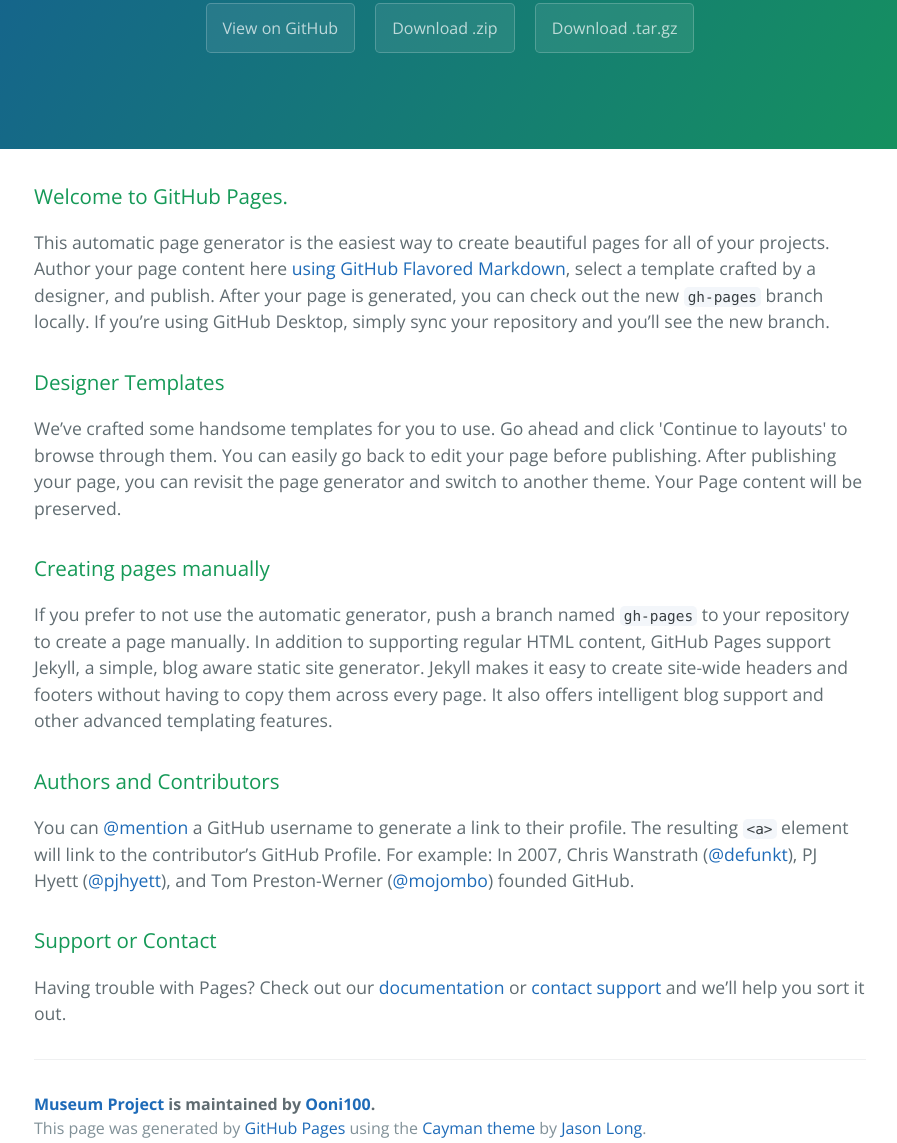
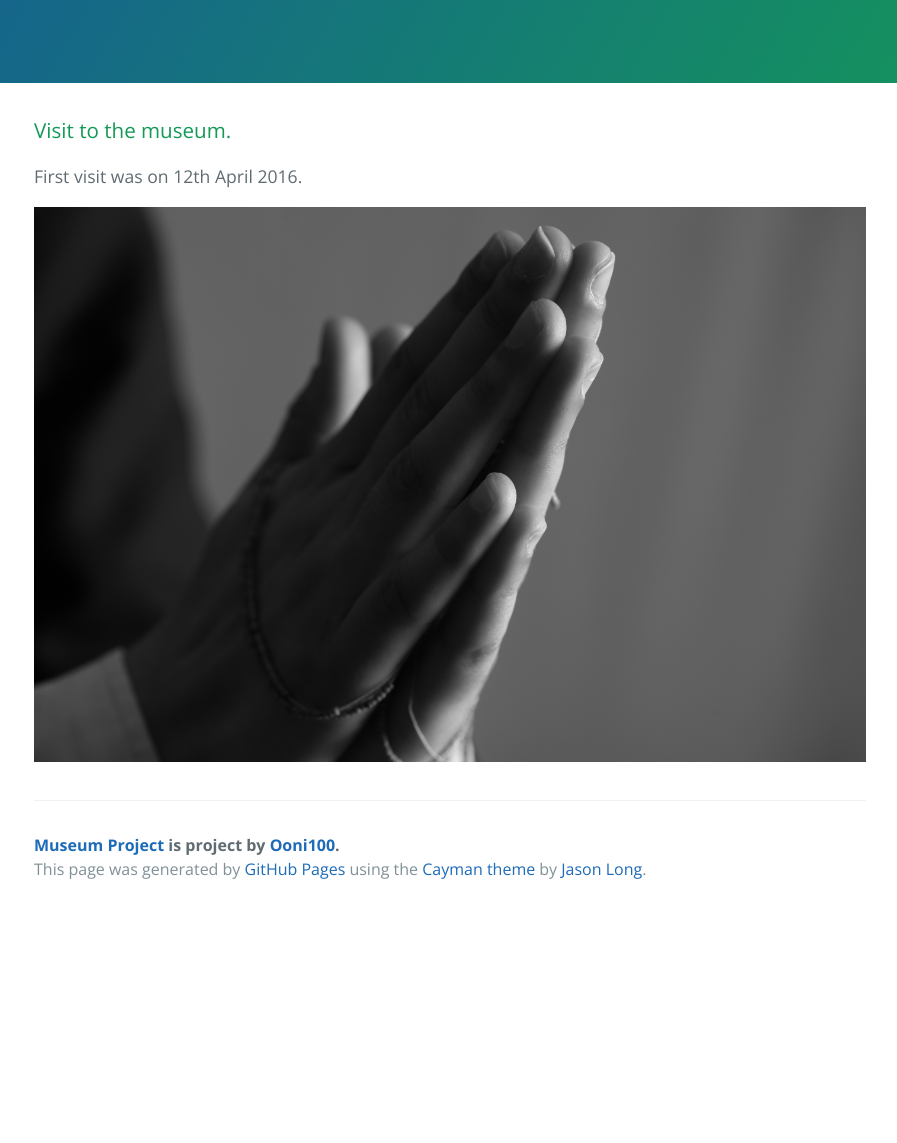
Before and after one commit to Ooni100/Museum-Project, a plain HTML site: page index.html in a window 1280 px wide. Shown: the part 234-1377 px from the top of the page, without its empty margins (190-1087 px from the left). After the commit the page ends 1147 px from the top, so only its background shows below. Drawn offline with nearby package versions, Linux system fonts and the light colour scheme.

Commit message:
Update index.html

```diff
--- a/index.html
+++ b/index.html
@@ -10,42 +10,32 @@
     <link rel="stylesheet" type="text/css" href="stylesheets/github-light.css" media="screen">
   </head>
   <body>
+    <div id="fb-root"></div>
+<script>(function(d, s, id) {
+  var js, fjs = d.getElementsByTagName(s)[0];
+  if (d.getElementById(id)) return;
+  js = d.createElement(s); js.id = id;
+  js.src = "//connect.facebook.net/en_GB/sdk.js#xfbml=1&version=v2.5";
+  fjs.parentNode.insertBefore(js, fjs);
+}(document, 'script', 'facebook-jssdk'));</script>
     <section class="page-header">
       <h1 class="project-name">Museum Project</h1>
       <h2 class="project-tagline">British Museum</h2>
-      <a href="https://github.com/Ooni100/Museum-Project" class="btn">View on GitHub</a>
-      <a href="https://github.com/Ooni100/Museum-Project/zipball/master" class="btn">Download .zip</a>
-      <a href="https://github.com/Ooni100/Museum-Project/tarball/master" class="btn">Download .tar.gz</a>
+
     </section>
 
     <section class="main-content">
       <h3>
-<a id="welcome-to-github-pages" class="anchor" href="#welcome-to-github-pages" aria-hidden="true"><span aria-hidden="true" class="octicon octicon-link"></span></a>Welcome to GitHub Pages.</h3>
+<a id="welcome-to-github-pages" class="anchor" href="#welcome-to-github-pages" aria-hidden="true"><span aria-hidden="true" class="octicon octicon-link"></span></a>Visit to the museum.</h3>
 
-<p>This automatic page generator is the easiest way to create beautiful pages for all of your projects. Author your page content here <a href="https://guides.github.com/features/mastering-markdown/">using GitHub Flavored Markdown</a>, select a template crafted by a designer, and publish. After your page is generated, you can check out the new <code>gh-pages</code> branch locally. If you’re using GitHub Desktop, simply sync your repository and you’ll see the new branch.</p>
+<p>First visit was on 12th April 2016.</p>
 
-<h3>
-<a id="designer-templates" class="anchor" href="#designer-templates" aria-hidden="true"><span aria-hidden="true" class="octicon octicon-link"></span></a>Designer Templates</h3>
+      <img src="https://raw.githubusercontent.com/Ooni100/Museum-Project/gh-pages/IMG_1114.JPG">
 
-<p>We’ve crafted some handsome templates for you to use. Go ahead and click 'Continue to layouts' to browse through them. You can easily go back to edit your page before publishing. After publishing your page, you can revisit the page generator and switch to another theme. Your Page content will be preserved.</p>
-
-<h3>
-<a id="creating-pages-manually" class="anchor" href="#creating-pages-manually" aria-hidden="true"><span aria-hidden="true" class="octicon octicon-link"></span></a>Creating pages manually</h3>
-
-<p>If you prefer to not use the automatic generator, push a branch named <code>gh-pages</code> to your repository to create a page manually. In addition to supporting regular HTML content, GitHub Pages support Jekyll, a simple, blog aware static site generator. Jekyll makes it easy to create site-wide headers and footers without having to copy them across every page. It also offers intelligent blog support and other advanced templating features.</p>
-
-<h3>
-<a id="authors-and-contributors" class="anchor" href="#authors-and-contributors" aria-hidden="true"><span aria-hidden="true" class="octicon octicon-link"></span></a>Authors and Contributors</h3>
-
-<p>You can <a href="https://help.github.com/articles/basic-writing-and-formatting-syntax/#mentioning-users-and-teams" class="user-mention">@mention</a> a GitHub username to generate a link to their profile. The resulting <code>&lt;a&gt;</code> element will link to the contributor’s GitHub Profile. For example: In 2007, Chris Wanstrath (<a href="https://github.com/defunkt" class="user-mention">@defunkt</a>), PJ Hyett (<a href="https://github.com/pjhyett" class="user-mention">@pjhyett</a>), and Tom Preston-Werner (<a href="https://github.com/mojombo" class="user-mention">@mojombo</a>) founded GitHub.</p>
-
-<h3>
-<a id="support-or-contact" class="anchor" href="#support-or-contact" aria-hidden="true"><span aria-hidden="true" class="octicon octicon-link"></span></a>Support or Contact</h3>
-
-<p>Having trouble with Pages? Check out our <a href="https://help.github.com/pages">documentation</a> or <a href="https://github.com/contact">contact support</a> and we’ll help you sort it out.</p>
+      <div class="fb-like" data-href="https://www.facebook.com/britishmuseum" data-layout="button_count" data-action="like" data-show-faces="true" data-share="true"></div>
 
       <footer class="site-footer">
-        <span class="site-footer-owner"><a href="https://github.com/Ooni100/Museum-Project">Museum Project</a> is maintained by <a href="https://github.com/Ooni100">Ooni100</a>.</span>
+        <span class="site-footer-owner"><a href="https://github.com/Ooni100/Museum-Project">Museum Project</a> is project by <a href="https://github.com/Ooni100">Ooni100</a>.</span>
 
         <span class="site-footer-credits">This page was generated by <a href="https://pages.github.com">GitHub Pages</a> using the <a href="https://github.com/jasonlong/cayman-theme">Cayman theme</a> by <a href="https://twitter.com/jasonlong">Jason Long</a>.</span>
       </footer>
```
